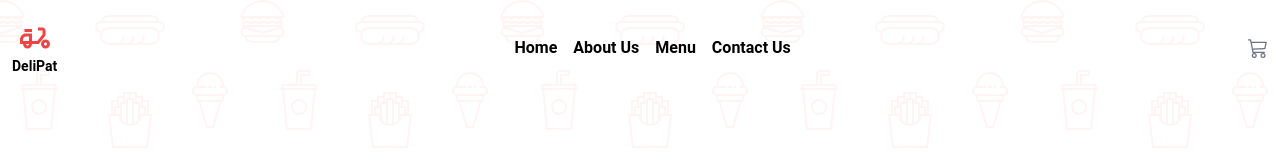
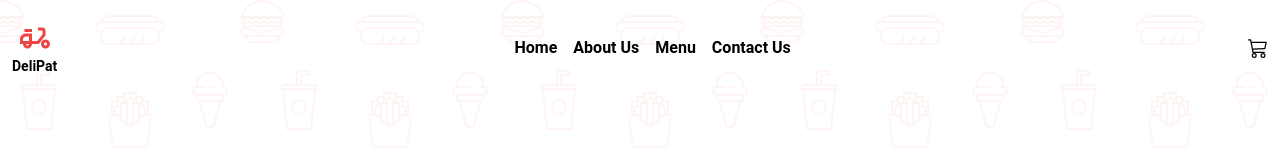
Before and after one commit to boularbahsmail/Food-Delivery-App, a Next.js app: page / in a window 1280 px wide. Shown: the top 160 px of the page. Built offline with nearby package versions, Linux system fonts and the light colour scheme.

Commit message:
Change Cart Icon Color

```diff
--- a/components/Navbar/index.jsx
+++ b/components/Navbar/index.jsx
@@ -51,7 +51,7 @@ const Navbar = () => {
         <div>
           <Link href="">
             <a title="Cart">
-              <BsCart3 className={`font-semibold text-xl text-gray-500 ${styles.cart} ${navOpen ? `${styles.open}` : ""}`} />
+              <BsCart3 className={`font-semibold text-xl text-black ${styles.cart} ${navOpen ? `${styles.open}` : ""}`} />
             </a>
           </Link>
         </div>
```
